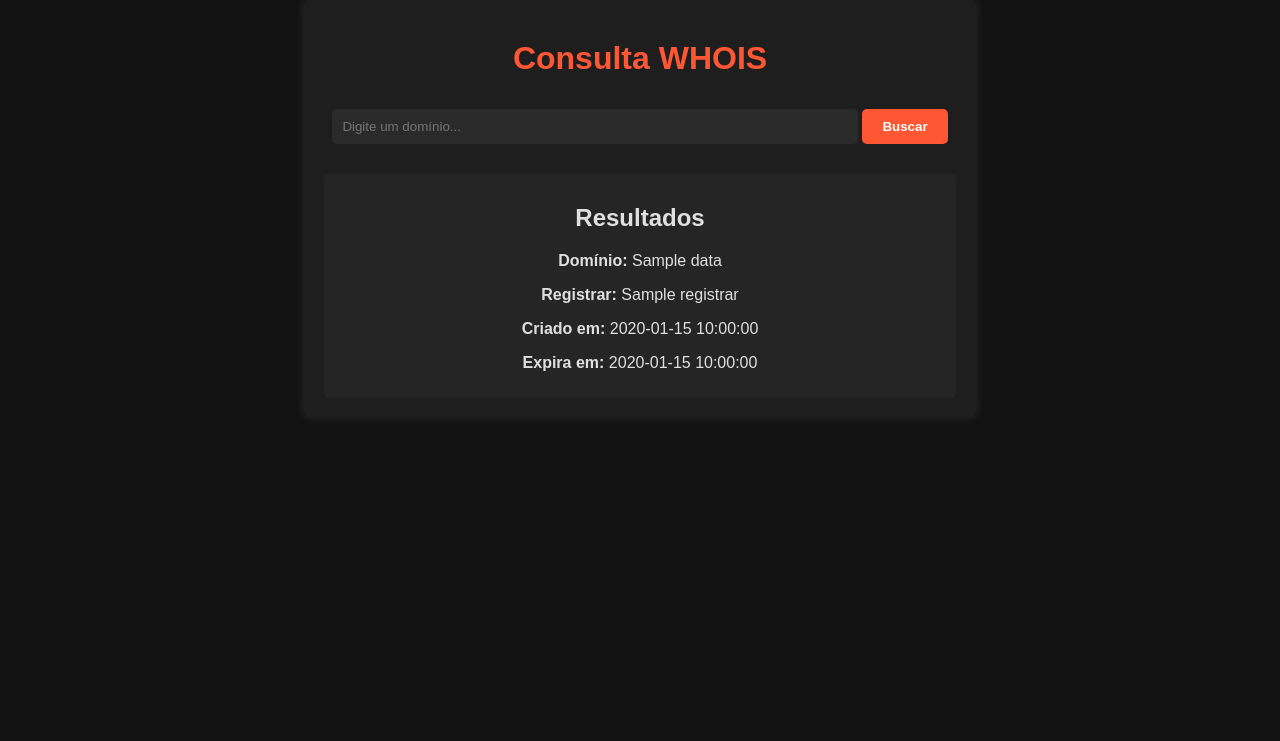
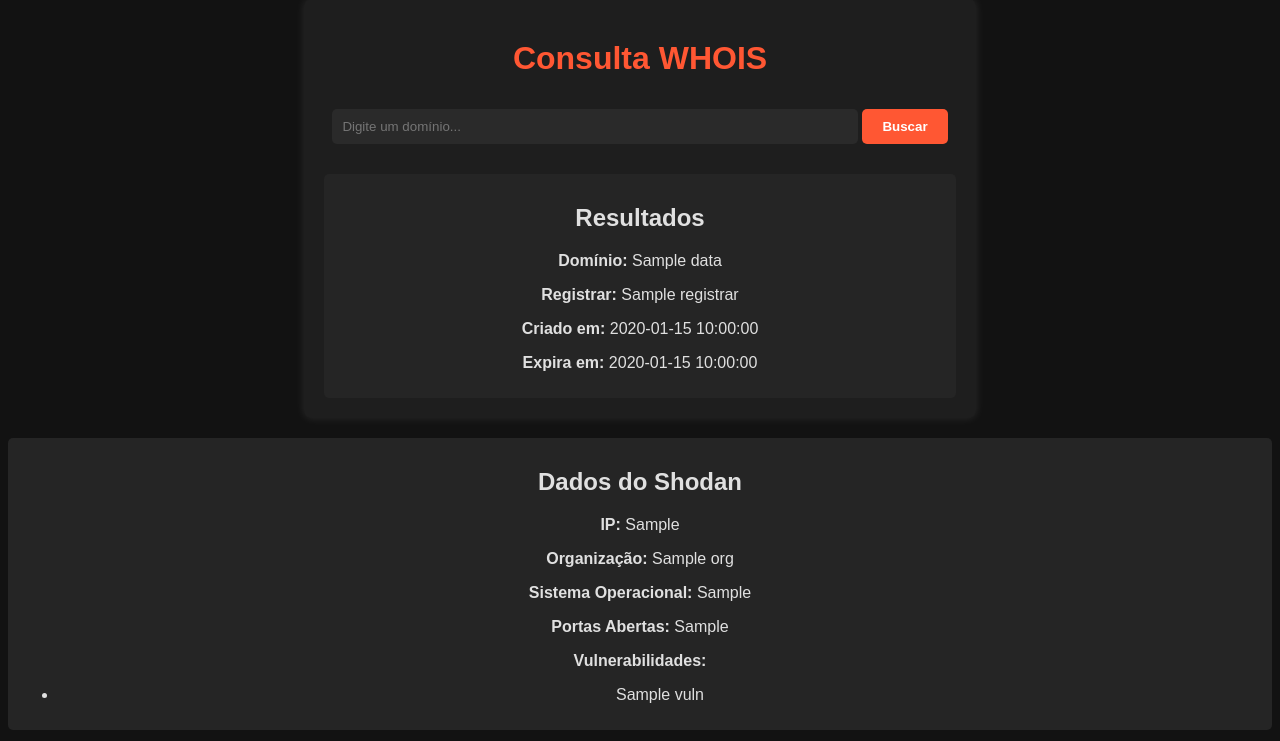
Before and after one commit to escariao/osint-toolkit, a Flask app: template templates/index.html in a window 1280 px wide. Shown: the part 59-800 px from the top of the page. Run offline with Flask 3, Linux system fonts and the light colour scheme; the template is opened without the code that fills it: most values are stand-ins (such as "Sample title", 1, 10 or a date in 2020).

Commit message:
Add files via upload

```diff
--- a/app.py
+++ b/app.py
@@ -1,5 +1,7 @@
 from flask import Flask, render_template, request
 import whois
+import re
+from shodan_lookup import get_shodan_info
 
 app = Flask(__name__)
 
@@ -7,22 +9,29 @@ app = Flask(__name__)
 def home():
     data = None
     error = None
+    shodan_data = None
 
     if request.method == "POST":
-        domain = request.form.get("domain")
+        query = request.form.get("query")
 
-        try:
-            domain_info = whois.whois(domain)
-            data = {
-                "domain_name": domain_info.domain_name,
-                "registrar": domain_info.registrar,
-                "creation_date": domain_info.creation_date,
-                "expiration_date": domain_info.expiration_date
-            }
-        except Exception as e:
-            error = f"Erro ao buscar WHOIS: {e}"
+        # Verifica se é um IP ou Domínio
+        if re.match(r"^\d{1,3}\.\d{1,3}\.\d{1,3}\.\d{1,3}$", query):  # IP
+            shodan_data = get_shodan_info(query)
+            if "error" in shodan_data:
+                error = shodan_data["error"]
+        else:  # Domínio
+            try:
+                domain_info = whois.whois(query)
+                data = {
+                    "domain_name": domain_info.domain_name,
+                    "registrar": domain_info.registrar,
+                    "creation_date": domain_info.creation_date,
+                    "expiration_date": domain_info.expiration_date
+                }
+            except Exception as e:
+                error = f"Erro ao buscar WHOIS: {e}"
 
-    return render_template("index.html", data=data, error=error)
+    return render_template("index.html", data=data, error=error, shodan_data=shodan_data)
 
 if __name__ == "__main__":
     app.run(host="0.0.0.0", port=10000)
--- a/requirements.txt
+++ b/requirements.txt
@@ -1,3 +1,4 @@
 Flask
 python-whois
 gunicorn
+shodan
--- a/templates/index.html
+++ b/templates/index.html
@@ -28,5 +28,27 @@
             </div>
         {% endif %}
     </div>
+{% if shodan_data %}
+    <div class="resultado">
+        <h2>Dados do Shodan</h2>
+        <p><strong>IP:</strong> {{ shodan_data.ip }}</p>
+        <p><strong>Organização:</strong> {{ shodan_data.org }}</p>
+        <p><strong>Sistema Operacional:</strong> {{ shodan_data.os }}</p>
+        <p><strong>Portas Abertas:</strong> {{ shodan_data.open_ports }}</p>
+        <p><strong>Vulnerabilidades:</strong>
+            {% if shodan_data.vulnerabilities %}
+                <ul>
+                    {% for vuln in shodan_data.vulnerabilities %}
+                        <li>{{ vuln }}</li>
+                    {% endfor %}
+                </ul>
+            {% else %}
+                Nenhuma vulnerabilidade encontrada.
+            {% endif %}
+        </p>
+    </div>
+{% endif %}
+
+
 </body>
 </html>
```
Also changed, not shown: shodan_lookup.py (added, +19 -0 lines).
